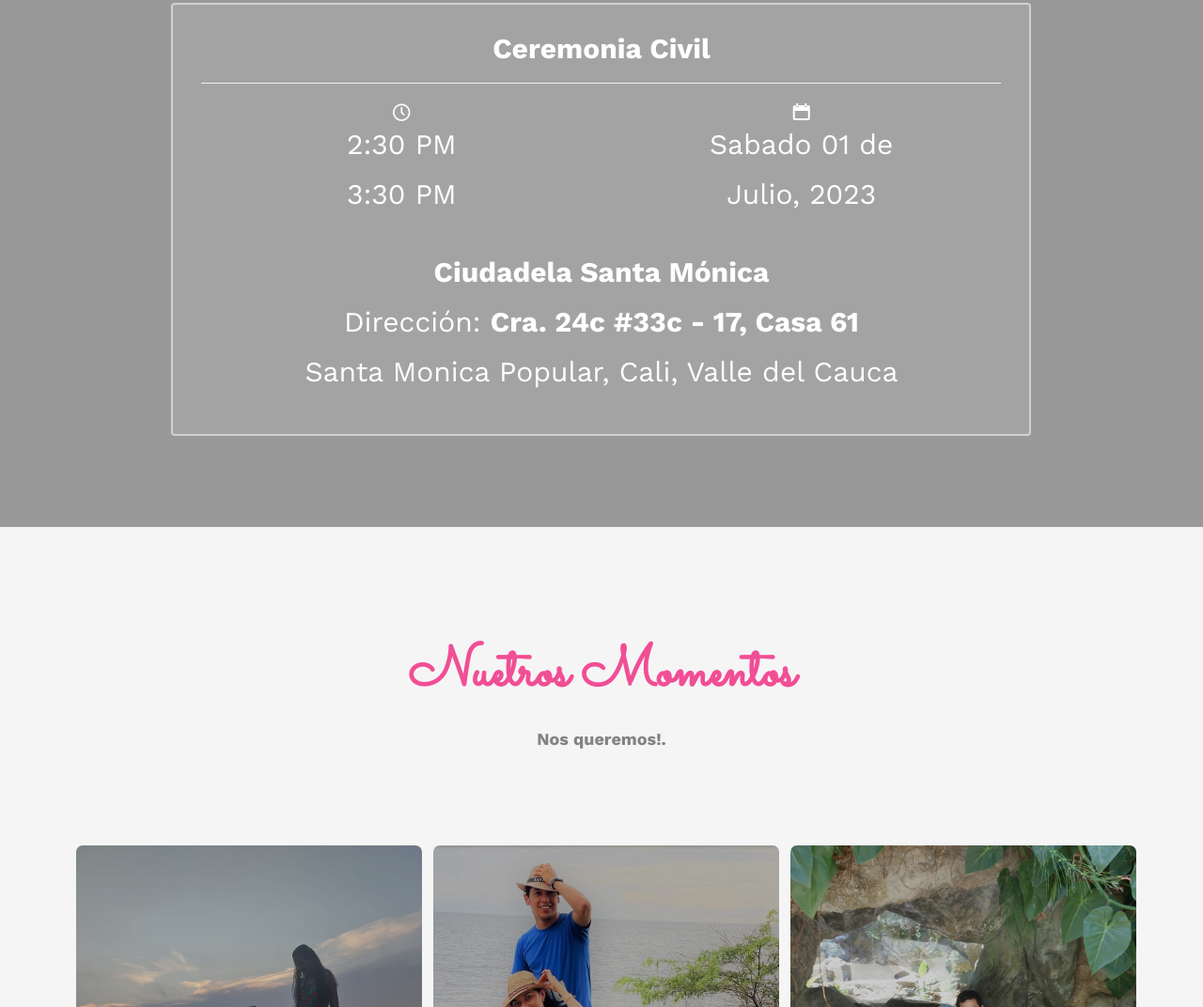
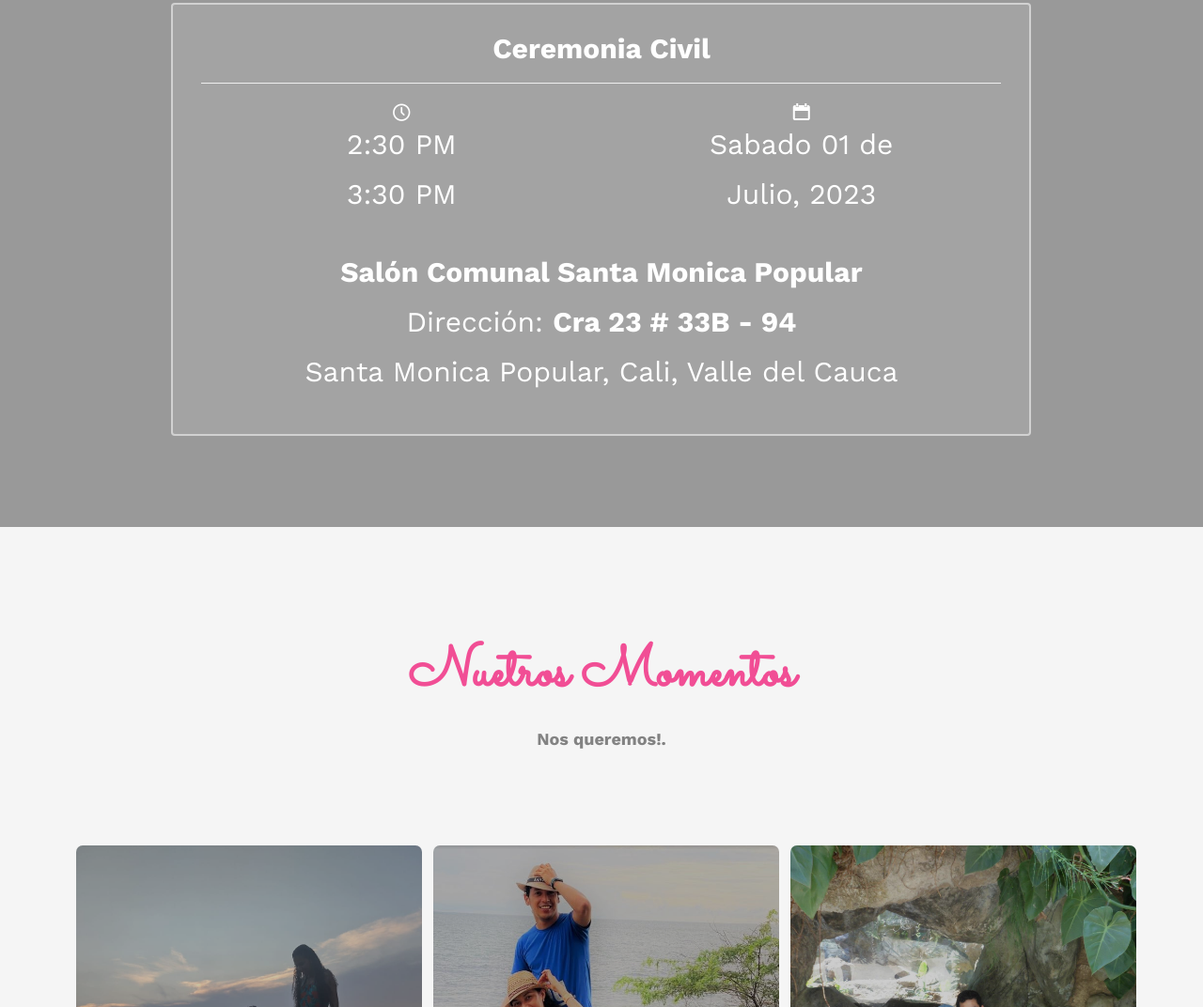
Before and after one commit to harvydiana/wedding, a plain HTML site: page index.html in a window 1280 px wide. Shown: the part 1789-2861 px from the top of the page at 94% size. Drawn offline with nearby package versions, Linux system fonts and the light colour scheme; a script that the page names is missing; files whose address does not match are found by name.

Commit message:
Update index.html
Updated address event

```diff
--- a/index.html
+++ b/index.html
@@ -142,8 +142,8 @@
 										<span><h2 style="color:white;">Sabado 01 de</h2></span>
 										<span><h2 style="color:white;">Julio, 2023</h2></span>
 									</div>
-									<span><h2 style="color:white;"><b>Ciudadela Santa M&oacute;nica</b></h2></span>
-									<span><h2 style="color:white;">Direcci&oacute;n: <b>Cra. 24c #33c - 17, Casa 61</b><h2></span>
+									<span><h2 style="color:white;"><b>Sal&oacute;n Comunal Santa Monica Popular</b></h2></span>
+									<span><h2 style="color:white;">Direcci&oacute;n: <b>Cra 23 # 33B - 94</b><h2></span>
 									<span><h2 style="color:white;">Santa Monica Popular, Cali, Valle del Cauca<h2></span>
 								</div>
 							</div>
```
